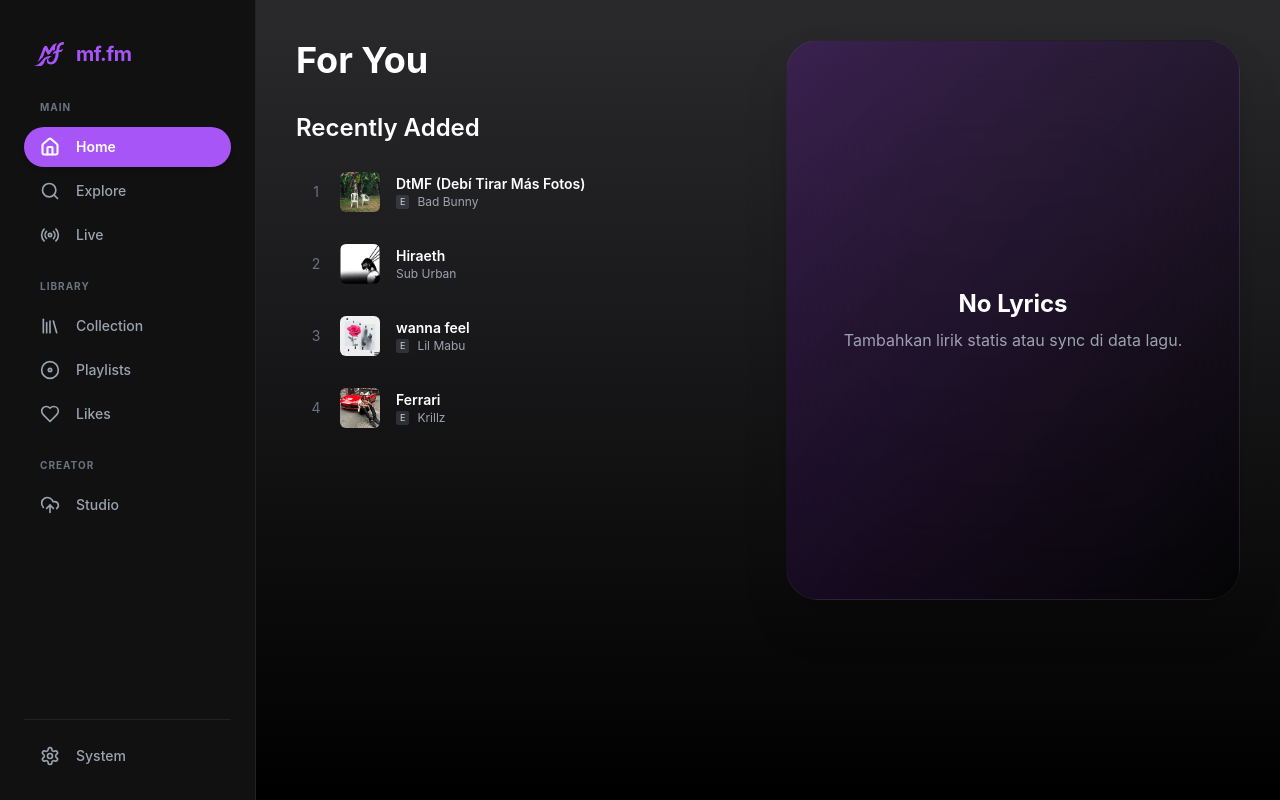
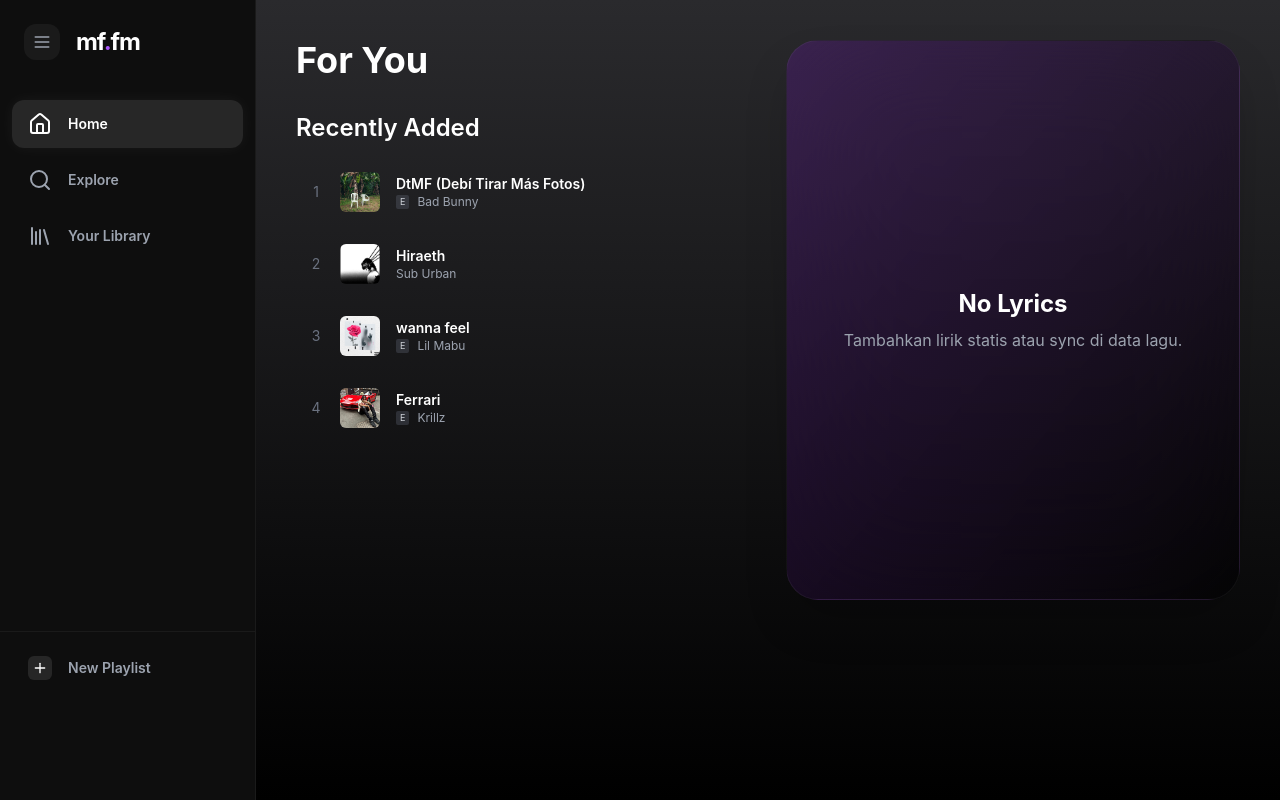
Before and after one commit to NotUnivxre/mf-fm-app, a Next.js app: page / in a window 1280 px wide. Built offline with nearby package versions, Linux system fonts and the light colour scheme.

Commit message:
Update sidebar layout garis tiga di kiri

```diff
--- a/components/Sidebar.tsx
+++ b/components/Sidebar.tsx
@@ -1,83 +1,76 @@
 "use client";
-import Image from 'next/image';
-import Link from 'next/link';
-import { Home, Search, Radio, Library, Disc, Heart, UploadCloud, Settings } from 'lucide-react';
-import { usePathname } from 'next/navigation';
+import { useState } from 'react';
+import { Home, Search, Library, Plus, Menu } from 'lucide-react';
 
 export default function Sidebar() {
-  const pathname = usePathname();
+  // Sekarang manual aja, gak pake auto-collapse kalau layarnya sempit
+  const [isCollapsed, setIsCollapsed] = useState(false);
 
-  const renderLinks = (links: any[]) => {
-    return links.map((link) => {
-      const Icon = link.icon;
-      const isActive = pathname === link.href;
-      return (
-        <Link
-          key={link.href}
-          href={link.href}
-          className={`flex items-center gap-4 px-4 py-2.5 rounded-full transition-all duration-200 ${
-            isActive
-              ? 'bg-purple-500 text-white font-semibold shadow-md'
-              : 'text-gray-400 hover:text-white hover:bg-white/5 font-medium'
-          }`}
-        >
-          <Icon size={20} strokeWidth={isActive ? 2.5 : 2} />
-          <span className="text-sm">{link.label}</span>
-        </Link>
-      );
-    });
-  };
+  // Komponen kecil buat menu biar rapi
+  const NavItem = ({ icon: Icon, label, active = false }: { icon: any, label: string, active?: boolean }) => (
+    <button
+      title={isCollapsed ? label : ""}
+      className={`w-full flex items-center gap-4 py-3 rounded-xl transition-all duration-300 overflow-hidden
+        ${isCollapsed ? 'px-0 justify-center' : 'px-4 justify-start'}
+        ${active
+          ? 'bg-white/10 text-white shadow-[0_0_15px_rgba(255,255,255,0.05)]'
+          : 'text-gray-400 hover:text-white hover:bg-white/5'
+        }
+      `}
+    >
+      <Icon size={24} className="flex-shrink-0" />
+      {!isCollapsed && (
+        <span className="font-semibold text-sm truncate animate-in fade-in duration-300">
+          {label}
+        </span>
+      )}
+    </button>
+  );
 
   return (
-    <aside className="w-64 bg-[#111111] h-screen flex flex-col p-6 text-white border-r border-[#222] overflow-y-auto no-scrollbar">
-      {/* Logo */}
-      <div className="flex items-center gap-3 mb-8 pl-2 mt-4">
-        <Image src="/logo_baru.png" alt="mf.fm Logo" width={32} height={32} className="object-contain" />
-        <h1 className="text-xl font-bold tracking-tight text-purple-500">mf.fm</h1>
+    <div
+      className={`h-screen bg-[#121212]/80 backdrop-blur-xl border-r border-white/5 flex flex-col transition-all duration-500 ease-in-out z-40 relative flex-shrink-0
+      ${isCollapsed ? 'w-20' : 'w-64'}`}
+    >
+      {/* HEADER: Tombol Garis Tiga (Kiri) & Logo (Kanan) */}
+      <div className={`p-6 flex items-center mb-4 transition-all gap-4 ${isCollapsed ? 'justify-center' : 'justify-start'}`}>
+
+        {/* Tombol Garis Tiga sekarang ada di kiri logo */}
+        <button
+          onClick={() => setIsCollapsed(!isCollapsed)}
+          className="p-2 bg-white/5 hover:bg-white/15 rounded-xl text-gray-400 hover:text-white transition-all focus:outline-none flex-shrink-0"
+        >
+          <Menu size={20} />
+        </button>
+
+        {/* Logo hanya muncul kalau Sidebar lagi kebuka */}
+        {!isCollapsed && (
+          <h1 className="text-2xl font-bold text-white tracking-tighter animate-in fade-in slide-in-from-left-4 truncate">
+            mf<span className="text-purple-500">.</span>fm
+          </h1>
+        )}
       </div>
 
-      {/* Kategori: MAIN */}
-      <div className="mb-6">
-        <p className="text-[10px] font-bold text-gray-500 tracking-widest mb-3 pl-4">MAIN</p>
-        <nav className="flex flex-col gap-1">
-          {renderLinks([
-            { href: '/', icon: Home, label: 'Home' },
-            { href: '/explore', icon: Search, label: 'Explore' },
-            { href: '/live', icon: Radio, label: 'Live' },
-          ])}
-        </nav>
+      {/* MENU UTAMA */}
+      <div className="flex-1 px-3 space-y-2">
+        <NavItem icon={Home} label="Home" active={true} />
+        <NavItem icon={Search} label="Explore" />
+        <NavItem icon={Library} label="Your Library" />
       </div>
 
-      {/* Kategori: LIBRARY */}
-      <div className="mb-6">
-        <p className="text-[10px] font-bold text-gray-500 tracking-widest mb-3 pl-4">LIBRARY</p>
-        <nav className="flex flex-col gap-1">
-          {renderLinks([
-            { href: '/library', icon: Library, label: 'Collection' },
-            { href: '/playlists', icon: Disc, label: 'Playlists' },
-            { href: '/likes', icon: Heart, label: 'Likes' },
-          ])}
-        </nav>
+      {/* FOOTER Bawah */}
+      <div className="p-3 mb-24 border-t border-white/5">
+        <button
+          className={`w-full flex items-center gap-4 py-3 rounded-xl text-gray-400 hover:text-white hover:bg-white/5 transition-all duration-300
+            ${isCollapsed ? 'px-0 justify-center' : 'px-4 justify-start'}
+          `}
+        >
+          <div className="p-1 bg-white/10 rounded-md flex-shrink-0">
+            <Plus size={16} className="text-white" />
+          </div>
+          {!isCollapsed && <span className="font-semibold text-sm truncate animate-in fade-in duration-300">New Playlist</span>}
+        </button>
       </div>
-
-      {/* Kategori: CREATOR */}
-      <div className="flex-1">
-        <p className="text-[10px] font-bold text-gray-500 tracking-widest mb-3 pl-4">CREATOR</p>
-        <nav className="flex flex-col gap-1">
-          {renderLinks([
-            { href: '/studio', icon: UploadCloud, label: 'Studio' },
-          ])}
-        </nav>
-      </div>
-
-      {/* Kategori: SYSTEM (Bawah Sendiri) */}
-      <div className="mt-auto pt-4 border-t border-[#222]">
-        <nav className="flex flex-col gap-1">
-          {renderLinks([
-            { href: '/settings', icon: Settings, label: 'System' },
-          ])}
-        </nav>
-      </div>
-    </aside>
+    </div>
   );
 }
```
